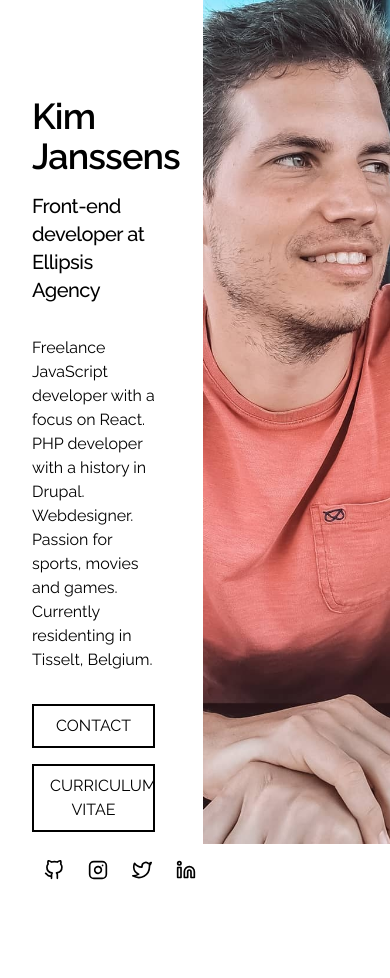
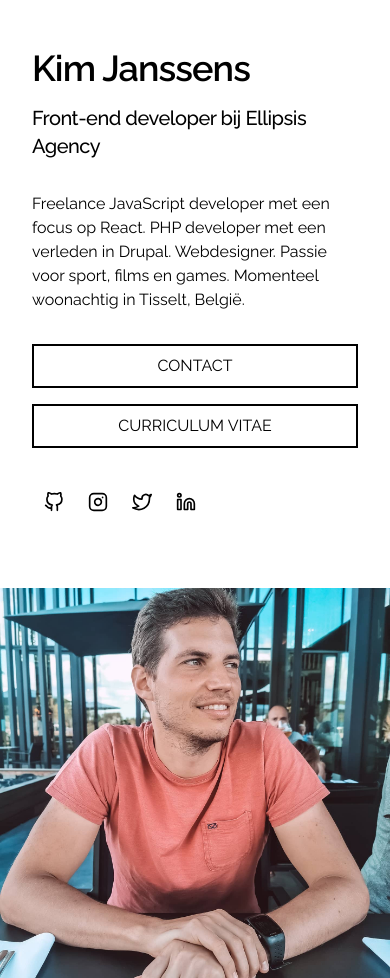
Before and after one commit to kimjanssens/portfolio, a Next.js app: page / in a window 390 px wide. Before the commit the page ends 892 px from the top, so only its background shows below. Built offline with nearby package versions, Linux system fonts and the light colour scheme.

Commit message:
nl copy and metadata + responsive styling

```diff
--- a/app/layout.tsx
+++ b/app/layout.tsx
@@ -17,7 +17,7 @@ export const metadata: Metadata = {
 	},
 
 	description:
-		"Dit is de persoonlijke portfolio website van Kim Janssens, freelance JavaScript developer en webdesigner.",
+		"Dit is de persoonlijke portfolio website van Kim Janssens, freelance JavaScript developer en webdesigner. Uw parnter voor een professionele website op maat.",
 	keywords: [
 		"Kim Janssens",
 		"webdesign",
@@ -25,7 +25,7 @@ export const metadata: Metadata = {
 		"portfolio",
 		"freelance",
 		"website",
-		"willebroek",
+		"Willebroek",
 		"Tisselt",
 	],
 	openGraph: {
@@ -34,14 +34,14 @@ export const metadata: Metadata = {
 			default: "Kim Janssens",
 		},
 		description:
-			"Dit is de persoonlijke portfolio website van Kim Janssens, freelance JavaScript developer en webdesigner.",
+			"Dit is de persoonlijke portfolio website van Kim Janssens, freelance JavaScript developer en webdesigner. Uw parnter voor een professionele website op maat.",
 		url: "https://kimjansseens.be/",
 		siteName: "Kim Janssens",
 		images: [
 			{
-				url: "https://kimjanssens.be/logo.svg",
+				url: "https://kimjanssens.be/logo.png",
 				width: 400,
-				height: 365,
+				height: 400,
 			},
 		],
 		locale: "nl_BE",
@@ -58,7 +58,7 @@ export default function RootLayout({
 		<html lang="nl" className={raleway.className}>
 			<body>
 				<div className="mx-auto min-h-screen max-w-screen-xl">
-					<div className="grid grid-cols-2 gap-4">
+					<div className="grid grid-cols-1 lg:grid-cols-2 gap-4">
 						<SiteHeader />
 
 						<main>{children}</main>
--- a/app/page.tsx
+++ b/app/page.tsx
@@ -8,7 +8,7 @@ export default function Page() {
 			width={1440}
 			height={1440}
 			priority
-			className="min-h-screen object-cover"
+			className="lg:min-h-screen object-cover"
 		/>
 	);
 }
--- a/components/SiteHeader.tsx
+++ b/components/SiteHeader.tsx
@@ -4,21 +4,25 @@ import SocialsMedia from "./SocialMedia";
 
 export default function SiteHeader() {
 	return (
-		<header className="max-h-screen px-8 py-24 flex flex-col justify-between">
+		<header className="lg:max-h-screen px-8 py-12 lg:py-24 flex flex-col justify-between">
 			<div className="flex flex-col">
 				<h1 className="text-4xl sm:text-5xl font-semibold tracking-tight mb-4">
 					Kim Janssens
 				</h1>
 				<h1 className="text-xl sm:text-2xl font-medium tracking-tight mb-8">
-					Front-end developer at Ellipsis Agency
+					Front-end developer bij Ellipsis Agency
 				</h1>
 				<p className="text-base sm:text-lg mb-8">
-					Freelance JavaScript developer with a focus on React. PHP developer
+					Freelance JavaScript developer met een focus op React. PHP developer
+					met een verleden in Drupal. Webdesigner. Passie voor sport, films en
+					games. Momenteel woonachtig in Tisselt, België.
+					{/* @TODO: Multilingual */}
+					{/* Freelance JavaScript developer with a focus on React. PHP developer
 					with a history in Drupal. Webdesigner. Passion for sports, movies and
-					games. Currently residenting in Tisselt, Belgium.
+					games. Currently residenting in Tisselt, Belgium. */}
 				</p>
 
-				<nav className="flex flex-col items-center justify-items-start w-full sm:flex-row">
+				<nav className="flex flex-col items-start w-full sm:flex-row mb-8">
 					<Link
 						href="mailto:hello@kimjanssens.be"
 						className="text-base sm:text-lg uppercase text-black block border-2 border-solid border-black px-4 py-2 hover:bg-black hover:text-white ease-in-out duration-300 sm:mr-4 mb-4 w-full sm:w-auto text-center"
@@ -30,7 +34,7 @@ export default function SiteHeader() {
 						target="_blank"
 						rel="noopener noreferrer"
 						download
-						className="text-base sm:text-lg uppercase text-black block border-2 border-solid border-black px-4 py-2 hover:bg-black hover:text-white ease-in-out duration-300 sm:mr-4 mb-4 w-full sm:w-auto text-center"
+						className="text-base sm:text-lg uppercase text-black block border-2 border-solid border-black px-4 py-2 hover:bg-black hover:text-white ease-in-out duration-300 sm:mr-4 w-full sm:w-auto text-center"
 					>
 						Curriculum Vitae
 					</Link>
```
Also changed, not shown: public/logo.png (added).
